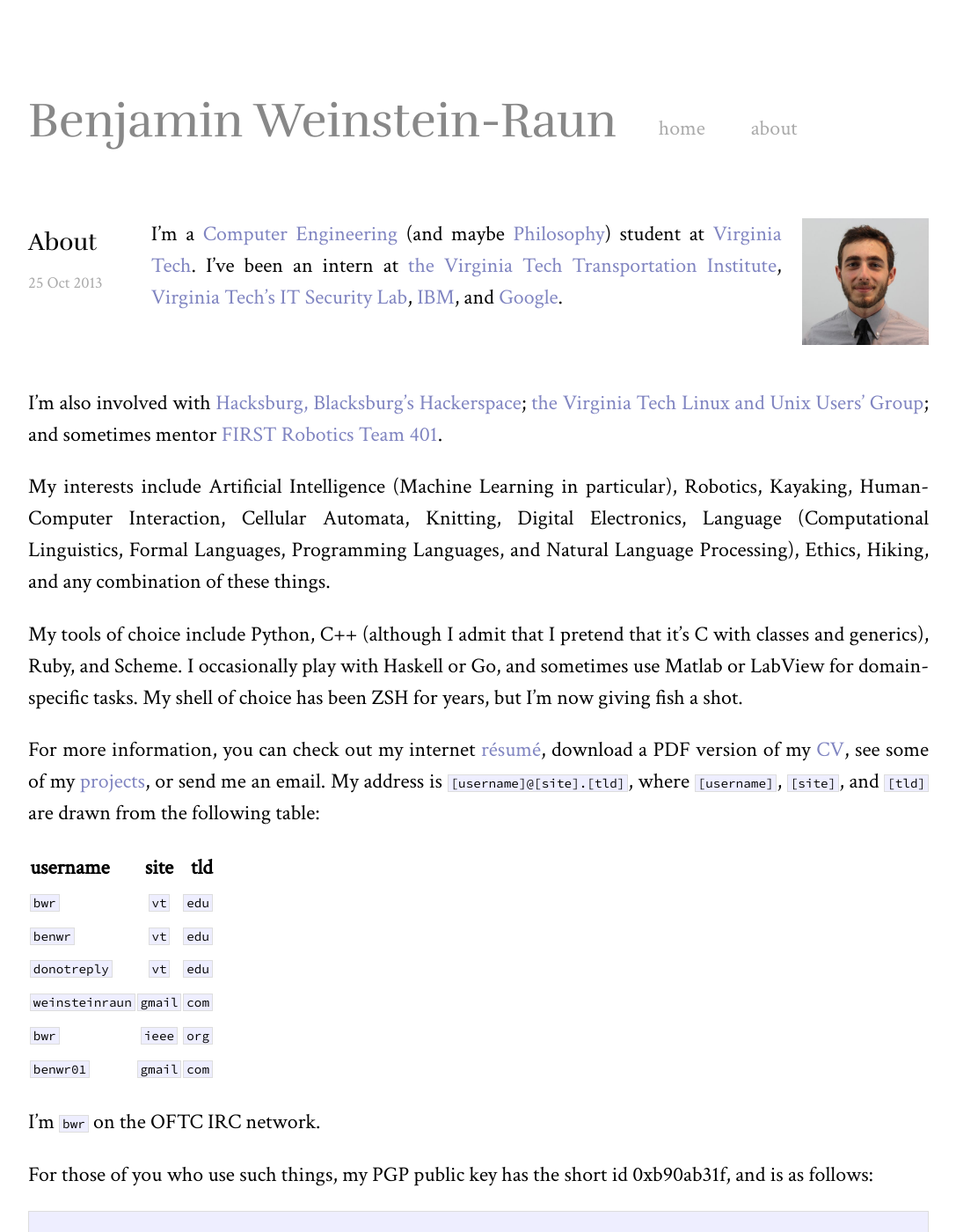
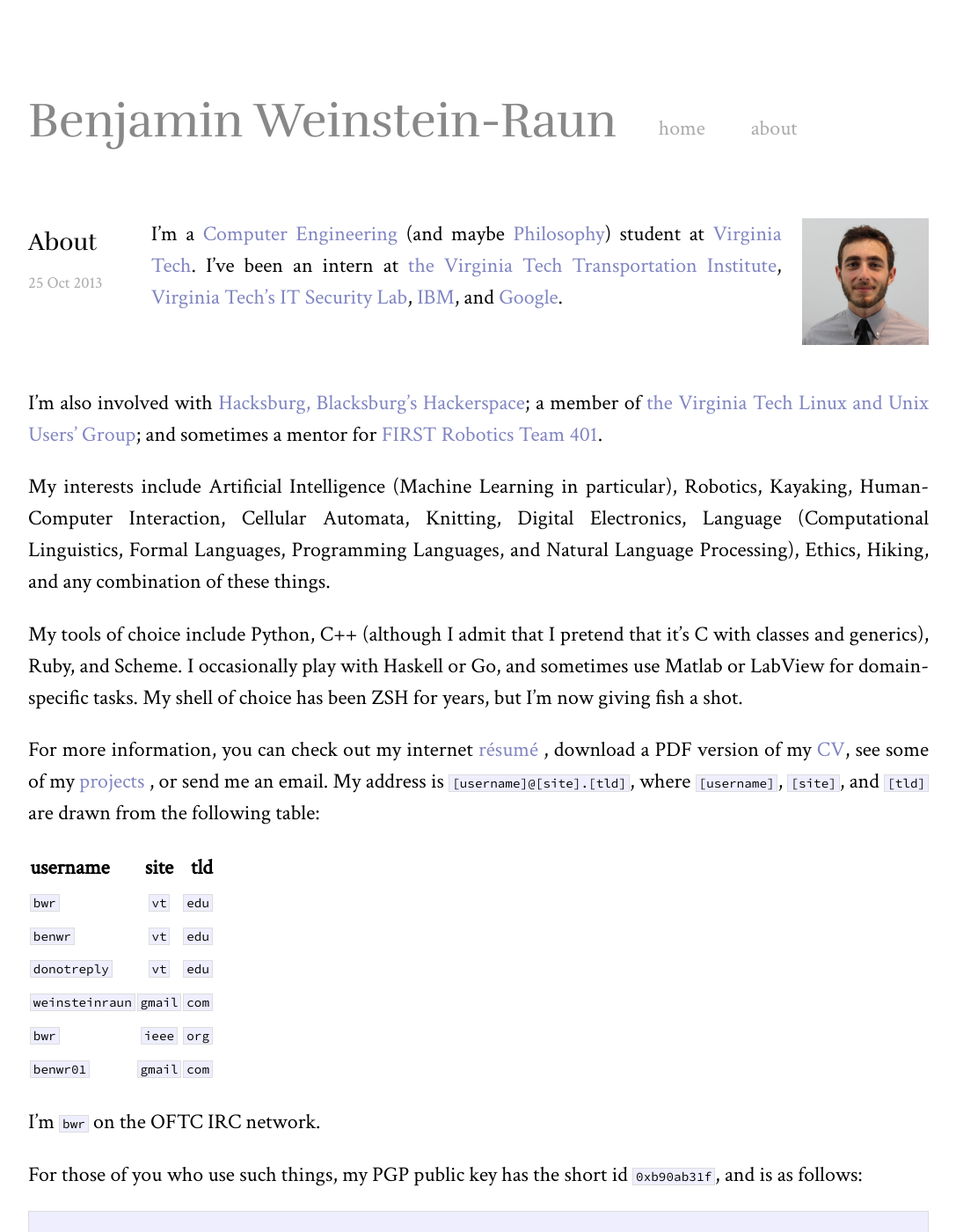
Before and after one commit to benwr/benwr.github.io, a Jekyll site: the page built from about.markdown, in a window 1280 px wide and 1400 px high. Shown: the whole window at 88% size, without its empty margins (96-1183 px from the left). Built offline with Jekyll 4.4.1, drawn with Linux system fonts in a browser that asks for light colours; Markdown is read by kramdown in place of the engine named in the settings.

````diff
--- a/about.markdown
+++ b/about.markdown
@@ -5,7 +5,7 @@ date: 2013-10-25 21:22:37
 ---
 
 <img src="/images/030f68d.jpg"
-  alt="I wear a tie once a year. I burn it immediately afterwards."
+  title='I wear a tie once a year for a perilous and arcane ritual called "The Engineering Expo". I burn it immediately afterwards.'
   style="float:right;clear:both;width:6em;margin: 0 0 1em 1em;" />
 I'm a [Computer Engineering](http://www.ece.vt.edu)
 (and maybe [Philosophy](http://www.phil.vt.edu)) student at
@@ -16,8 +16,8 @@ I'm a [Computer Engineering](http://www.ece.vt.edu)
 
 I'm also involved with
 [Hacksburg, Blacksburg's Hackerspace](http://hacksburg.org);
-[the Virginia Tech Linux and Unix Users' Group](http://vtluug.org); and
-sometimes mentor [FIRST Robotics Team 401](http://team401.org).
+a member of [the Virginia Tech Linux and Unix Users' Group](http://vtluug.org);
+and sometimes a mentor for [FIRST Robotics Team 401](http://team401.org).
 
 My interests include Artificial Intelligence (Machine Learning in particular),
 Robotics, Kayaking, Human-Computer Interaction, Cellular Automata, Knitting,
@@ -30,12 +30,12 @@ it's C with classes and generics), Ruby, and Scheme. I occasionally play with
 Haskell or Go, and sometimes use Matlab or LabView for domain-specific tasks.
 My shell of choice has been ZSH for years, but I'm now giving fish a shot.
 
-For more information, you can check out my internet
-[r&eacute;sum&eacute;](http://www.linkedin.com/pub/ben-weinstein-raun/28/967/368/),
-download a PDF version of my [CV](/images/CV.pdf),
-see some of my [projects](http://github.com/benwr), or send me an email. My address
-is `[username]@[site].[tld]`, where `[username]`,
-`[site]`, and `[tld]` are drawn from the following table:
+For more information, you can check out my internet [r&eacute;sum&eacute;
+](http://www.linkedin.com/pub/ben-weinstein-raun/28/967/368/), download a PDF
+version of my [CV](/images/CV.pdf), see some of my [projects
+](http://github.com/benwr), or send me an email. My address is
+`[username]@[site].[tld]`, where `[username]`, `[site]`, and `[tld]` are drawn
+from the following table:
 
 | username        | site    | tld   |
 | --------------- |:-------:| -----:|
@@ -48,8 +48,8 @@ is `[username]@[site].[tld]`, where `[username]`,
 
 I'm `bwr` on the OFTC IRC network.
 
-For those of you who use such things, my PGP public key has the short id 0xb90ab31f,
-and is as follows:
+For those of you who use such things, my PGP public key has the short id
+`0xb90ab31f`, and is as follows:
 
 ```
 -----BEGIN PGP PUBLIC KEY BLOCK-----
````
Also changed, not shown: _layouts/default.html (+13 -0 lines), _posts/2013-10-25-welcome-to-jekyll.markdown (deleted, +0 -24 lines), _posts/2013-11-09-ted-talks.markdown (added, +20 -0 lines), _posts/2013-11-14-novel-idea.markdown (added, +8 -0 lines), _posts/2013-11-14-web-as-torrent-network.markdown (added, +8 -0 lines).
